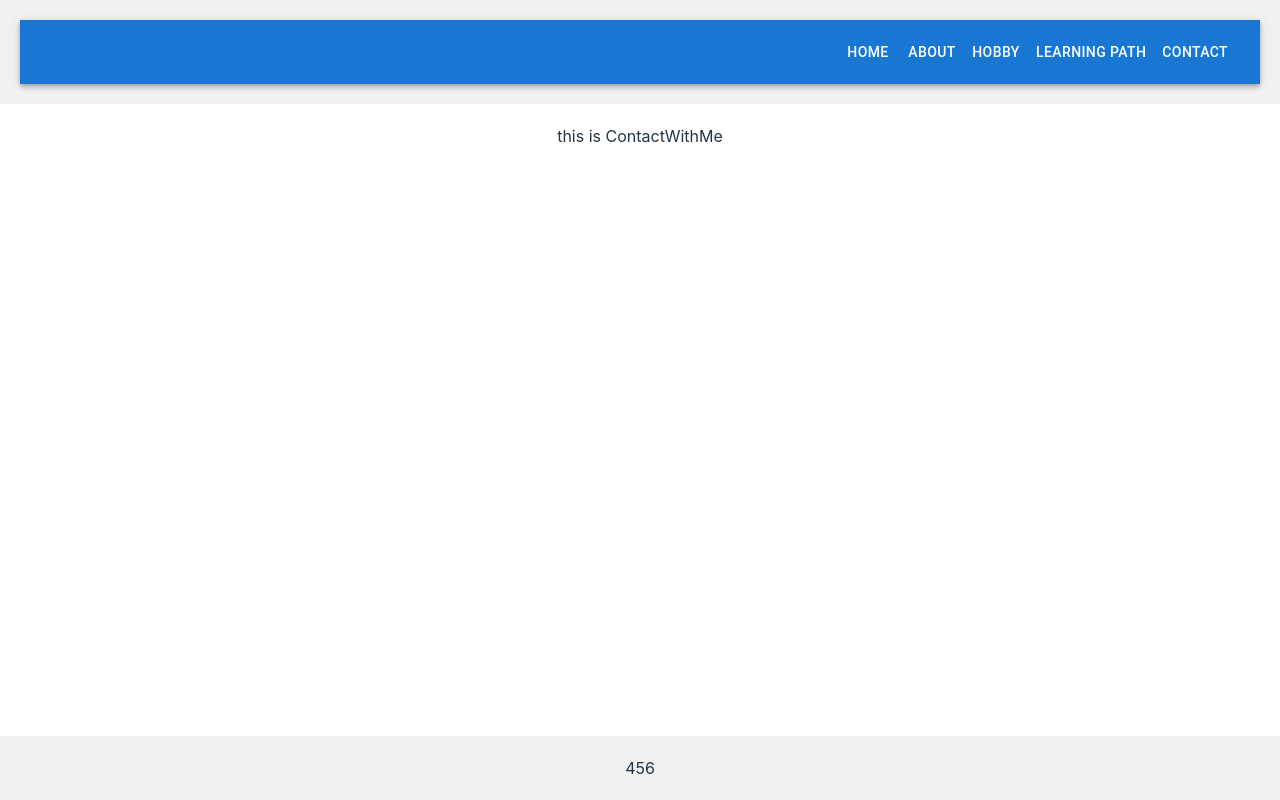
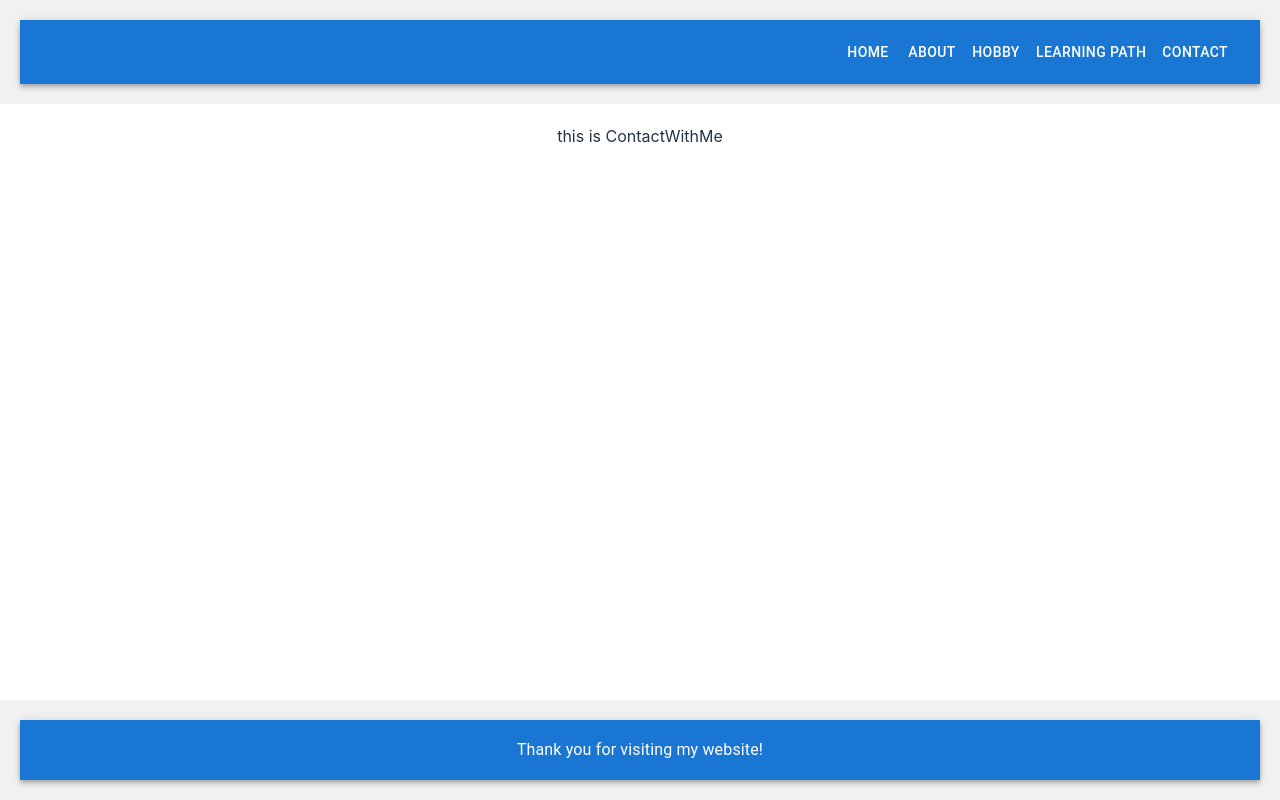
Before and after one commit to warranttsai/warrant-entry, a React (Vite) app: page /contact-with-me in a window 1280 px wide. Built offline with nearby package versions, Linux system fonts and the light colour scheme.

Commit message:
feat: create footer component

```diff
--- /dev/null
+++ b/src/components/footer/Footer.tsx
@@ -0,0 +1,21 @@
+// modules
+import { AppBar, Typography } from "@mui/material";
+
+export default function Footer() {
+  return (
+    <AppBar
+      position="static"
+      style={{
+        width: "100%",
+        height: "60px",
+        display: "flex",
+        flexDirection: "column",
+        justifyContent: "center",
+      }}
+    >
+      <Typography variant="body1" color="inherit">
+        Thank you for visiting my website!
+      </Typography>
+    </AppBar>
+  );
+}
--- a/src/pages/layout/Layout.tsx
+++ b/src/pages/layout/Layout.tsx
@@ -3,6 +3,7 @@ import { Outlet } from "react-router-dom";
 import styled from "styled-components";
 // components
 import Header from "../../components/header/Header";
+import Footer from "../../components/footer/Footer";
 
 function Layout() {
   const Container = styled.div`
@@ -36,7 +37,9 @@ function Layout() {
       <OutletContainer>
         <Outlet />
       </OutletContainer>
-      <FooterContainer>{/* <Footer /> */}456</FooterContainer>
+      <FooterContainer>
+        <Footer />
+      </FooterContainer>
     </Container>
   );
 }
```
